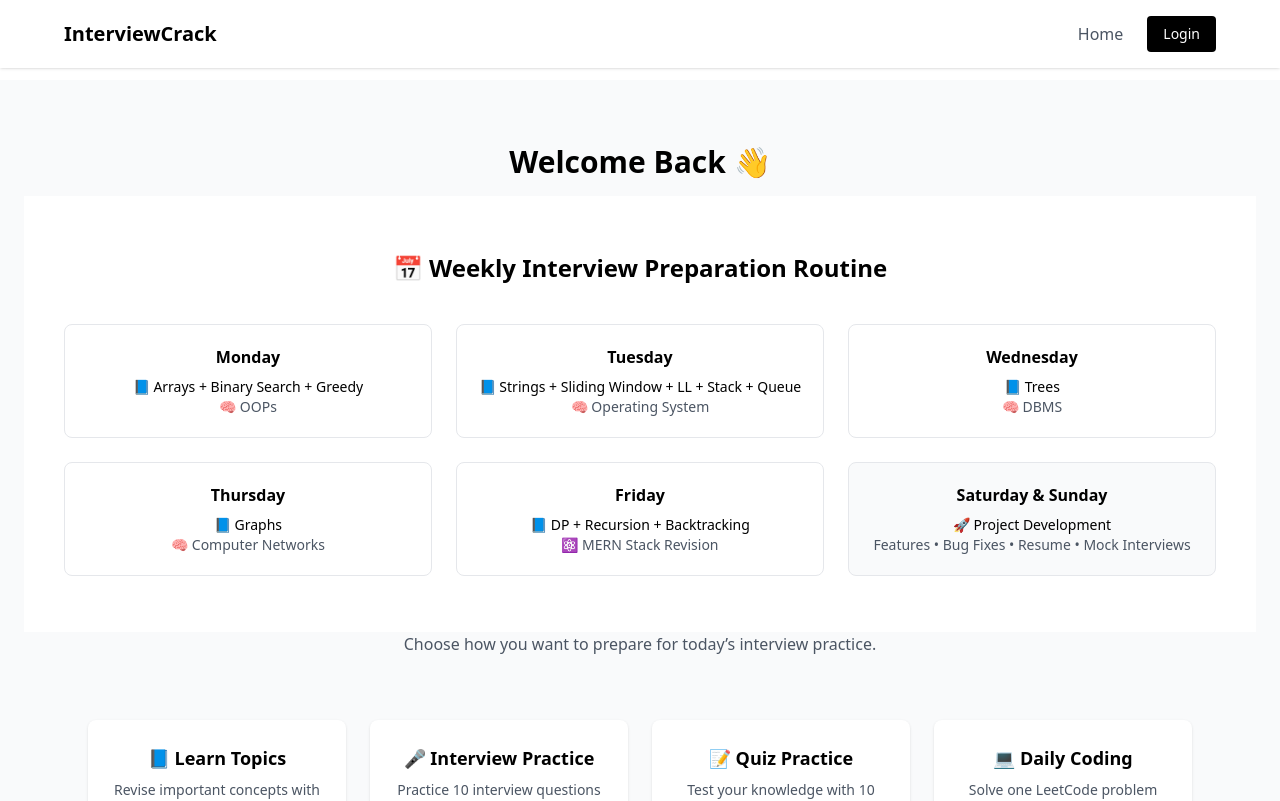
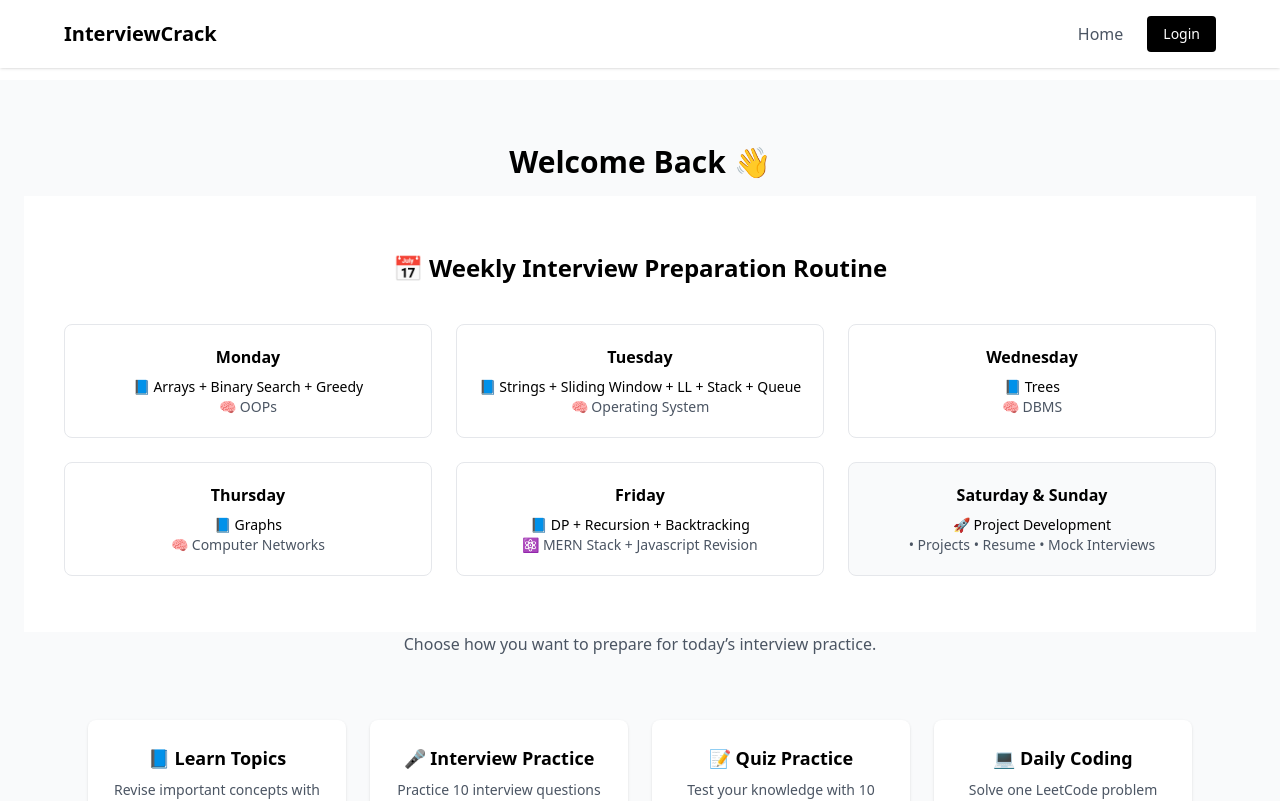
Before and after one commit to rajukr9824/InterviewCrack, a React (Create React App) app in the folder client/: page / in a window 1280 px wide. Shown: the top 801 px of the page. Built offline with nearby package versions, Linux system fonts and the light colour scheme; no server answers; sample sign-in values are in the browser's storage.

Commit message:
added routine

```diff
--- a/client/src/pages/Home.jsx
+++ b/client/src/pages/Home.jsx
@@ -54,7 +54,7 @@ export default function Home() {
       <div className="border rounded-lg p-5">
         <h4 className="font-semibold mb-2">Friday</h4>
         <p className="text-sm">📘 DP + Recursion + Backtracking</p>
-        <p className="text-sm text-gray-600">⚛️ MERN Stack Revision</p>
+        <p className="text-sm text-gray-600">⚛️ MERN Stack + Javascript Revision</p>
       </div>
 
       {/* Weekend */}
@@ -62,7 +62,7 @@ export default function Home() {
         <h4 className="font-semibold mb-2">Saturday & Sunday</h4>
         <p className="text-sm">🚀 Project Development</p>
         <p className="text-sm text-gray-600">
-          Features • Bug Fixes • Resume • Mock Interviews
+           • Projects • Resume • Mock Interviews
         </p>
       </div>
     </div>
```
